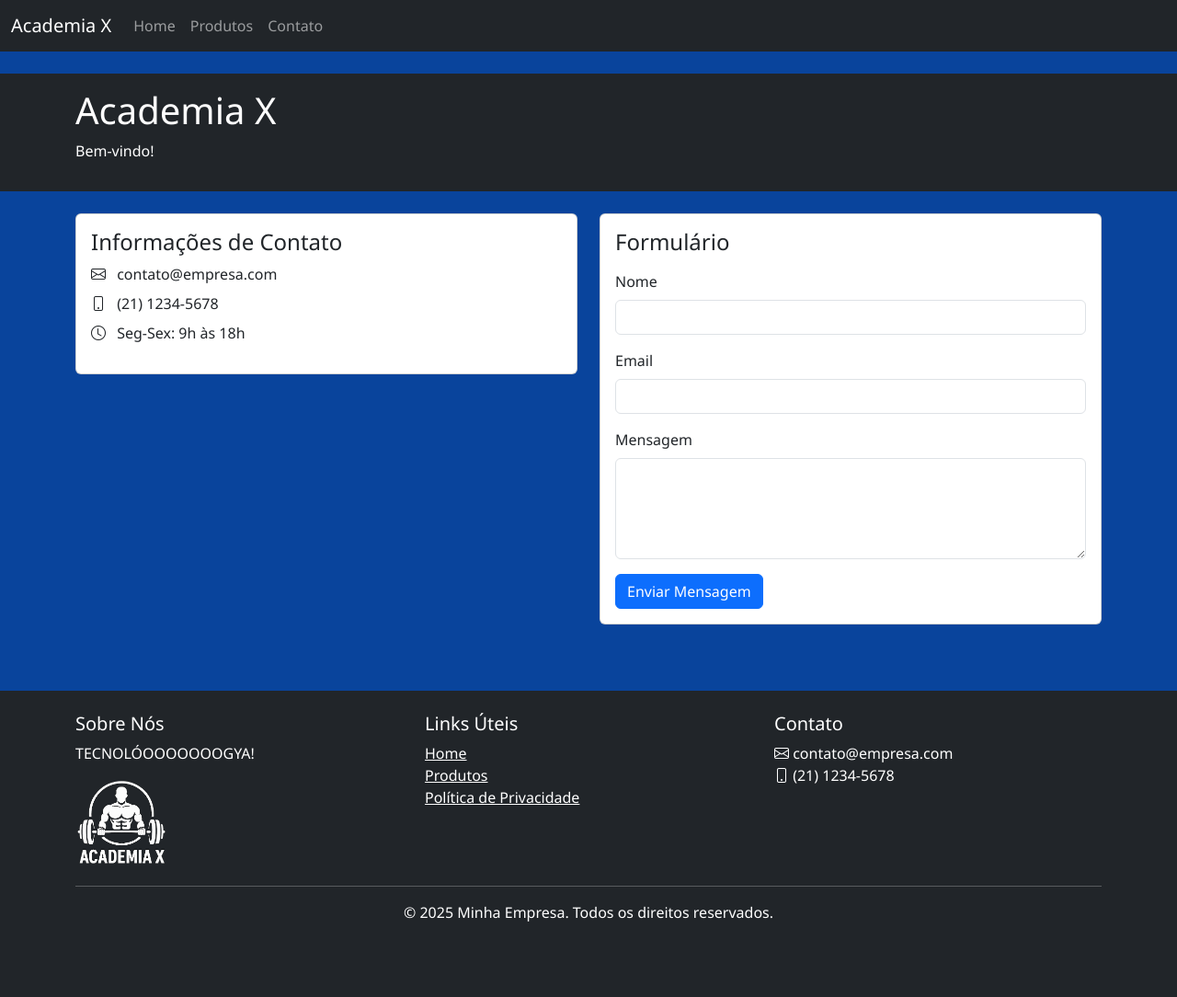
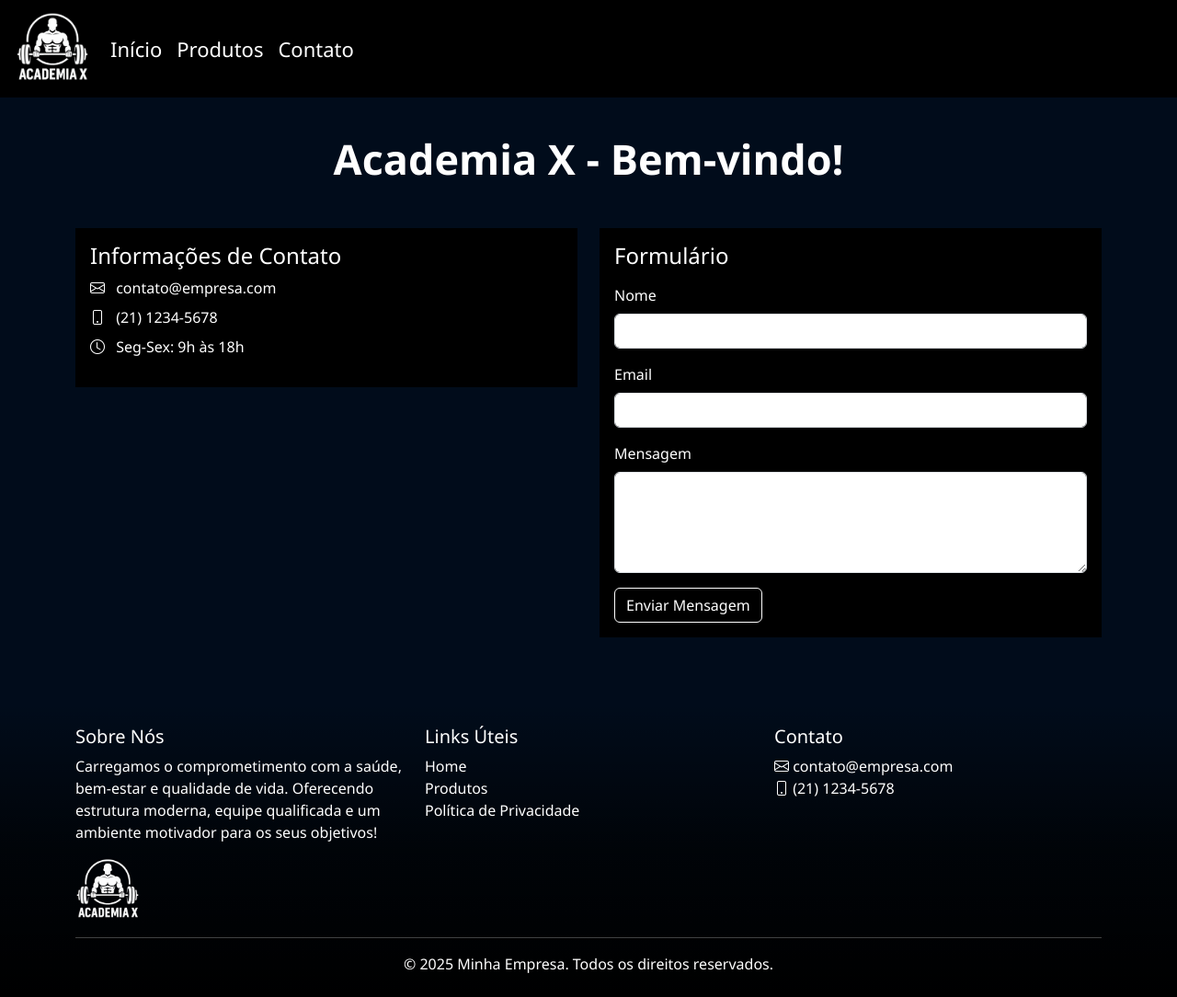
Before and after one commit to pccordeiro16/SENACPython2025, a Django app: page /contatos/ in a window 1280 px wide. Shown: the whole page at 92% size. Before the commit the page ends 1002 px from the top, so only its background shows below. Run offline with Django 5.2, Linux system fonts and the light colour scheme.

Commit message:
Add files via upload

```diff
--- a/ProjetosDjango/academia/app1/static/app1/css/styles.css
+++ b/ProjetosDjango/academia/app1/static/app1/css/styles.css
@@ -4,14 +4,107 @@
     --dark-color: #343a40;
 }
 
+a {
+    text-decoration: none;
+}
+
 body {
     font-family: 'Segoe UI', sans-serif;
-    background-color: #09449c;
+    background-color: #010c1b;
 }
 
-.card {
-    transition: transform 0.3s;
+.product-card {
+    border: none;
+    border-radius: 10px;
 }
-.card:hover {
-    transform: translateY(-5px);
+
+.product-card:hover {
+    border: none !important;
+    transform: scale(1.02);
+    transition: transform 0.5s;
 }
+
+.contact-card {
+    border: none;
+    border-radius: 0;
+}
+
+.logo {
+    margin: 5px;
+    transition: transform 0.2s;
+}
+
+.logo:hover {
+    transform: scale(1.07);
+}
+
+.nav-link {
+    font-size: 22px;
+    padding: 10px;
+    color: white;
+}
+
+.navbar-nav {
+    padding-left: 10px;
+}
+
+.destaques {
+    color: white;
+}
+
+.header {
+    font-size: 45px;
+}
+
+.redirect {
+    color: black;
+    font-size: 35px;
+    margin: 14px;
+}
+
+.redirect:hover {
+    color: #343a40;
+}
+
+.alert-info {
+    border-color: black;
+    color: black;
+    background-color: white;
+}
+
+.gradient-footer {
+    background: linear-gradient(to top, rgba(0,0,0,1), rgba(0,0,0,0.7), rgba(0,0,0,0));
+}
+
+.list-item {
+    outline: none;
+    box-shadow: none;
+}
+
+.card-title {
+    color: white;
+}
+
+.btn-contact {
+    background-color: transparent;
+    border-color: white;
+    color: white;
+}
+
+.btn-contact:hover {
+    background-color: white;
+    border-color: black;
+    color: black;
+}
+
+.btn-product {
+    background-color: transparent;
+    border-color: white;
+    color: white;
+}
+
+.btn-product:hover {
+    background-color: white;
+    border-color: black;
+    color: black;
+}
--- a/ProjetosDjango/academia/app1/templates/app1/contatos.html
+++ b/ProjetosDjango/academia/app1/templates/app1/contatos.html
@@ -14,8 +14,8 @@
 <div class="container mt-4">
     <div class="row">
         <div class="col-md-6">
-            <div class="card mb-4">
-                <div class="card-body">
+            <div class="card contact-card mb-4">
+                <div class="bg-black text-white card-body">
                     <h2 class="h4 card-title">Informações de Contato</h2>
                     <ul class="list-unstyled">
                         <li class="mb-2"><i class="bi bi-envelope me-2"></i> contato@empresa.com</li>
@@ -27,8 +27,8 @@
         </div>
 
         <div class="col-md-6">
-            <div class="card">
-                <div class="card-body">
+            <div class="card contact-card">
+                <div class="bg-black text-white card-body">
                     <h2 class="h4 card-title">Formulário</h2>
                     <form method="post" class="mt-3">
                         {% csrf_token %}
@@ -44,7 +44,7 @@
                             <label for="mensagem" class="form-label">Mensagem</label>
                             <textarea class="form-control" id="mensagem" name="mensagem" rows="4" required></textarea>
                         </div>
-                        <button type="submit" class="btn btn-primary">Enviar Mensagem</button>
+                        <button type="submit" class="btn btn-primary btn-contact">Enviar Mensagem</button>
                     </form>
                 </div>
             </div>
--- a/ProjetosDjango/academia/app1/templates/app1/partials/_footer.html
+++ b/ProjetosDjango/academia/app1/templates/app1/partials/_footer.html
@@ -1,23 +1,24 @@
 <!-- meuapp/templates/meuapp/partials/_footer.html -->
 {% load static %}
 
-<footer class="bg-dark text-white mt-5">
+<footer class="text-white mt-5 gradient-footer">
     <div class="container py-4">
         <div class="row">
             <!-- Seção About -->
             <div class="col-md-4">
                 <h5>Sobre Nós</h5>
-                <p>TECNOLÓOOOOOOOGYA! </p>
-                <img src="{% static 'app1/img/IMG_5571.png' %}" alt="Logo" width="100">
+                <p>Carregamos o comprometimento com a saúde, bem-estar e qualidade de vida.
+                    Oferecendo estrutura moderna, equipe qualificada e um ambiente motivador para os seus objetivos! </p>
+                <img src="{% static 'app1/img/IMG_5571.png' %}" alt="Logo" width="70">
             </div>
 
             <!-- Links Rápidos -->
             <div class="col-md-4">
                 <h5>Links Úteis</h5>
                 <ul class="list-unstyled">
-                    <li><a href="{% url 'home' %}" class="text-white">Home</a></li>
-                    <li><a href="{% url 'produtos' %}" class="text-white">Produtos</a></li>
-                    <li><a href="#" class="text-white">Política de Privacidade</a></li>
+                    <li><a href="{% url 'home' %}" class="list-item text-white">Home</a></li>
+                    <li><a href="{% url 'produtos' %}" class="list-item text-white">Produtos</a></li>
+                    <li><a href="#" class="list-item text-white">Política de Privacidade</a></li>
                 </ul>
             </div>
 
--- a/ProjetosDjango/academia/app1/templates/app1/partials/_header.html
+++ b/ProjetosDjango/academia/app1/templates/app1/partials/_header.html
@@ -1,7 +1,6 @@
 <!-- meuapp/templates/meuapp/partials/_header.html -->
-<header class="bg-dark text-white p-3">
+<header class="text-white p-3 text-center">
     <div class="container">
-        <h1>{% block header_title %}Academia X{% endblock %}</h1>
-        <p>{% block header_subtitle %}Bem-vindo!{% endblock %}</p>
+        <h1 class="header fw-bold">{% block header_title %}Academia X - Bem-vindo!{% endblock %}</h1>
     </div>
 </header>
--- a/ProjetosDjango/academia/app1/templates/app1/partials/navbar.html
+++ b/ProjetosDjango/academia/app1/templates/app1/partials/navbar.html
@@ -1,13 +1,18 @@
-<nav class="navbar navbar-expand-lg navbar-dark bg-dark">
+{% load static %}
+
+<nav class="navbar navbar-expand-lg navbar-dark bg-black">
     <div class="container-fluid">
-        <a class="navbar-brand" href="{% url 'home' %}">Academia X</a>
+        <!-- <a class="navbar-brand" href="{% url 'home' %}">Academia X</a> -->
+        <a href="{% url 'home' %}">
+            <img src="{% static 'app1/img/IMG_5571.png' %}" alt="Logo" width="80" class="logo">
+        </a>
         <button class="navbar-toggler" type="button" data-bs-toggle="collapse" data-bs-target="#navbarNav">
             <span class="navbar-toggler-icon"></span>
         </button>
         <div class="collapse navbar-collapse" id="navbarNav">
             <ul class="navbar-nav">
                 <li class="nav-item">
-                    <a class="nav-link" href="{% url 'home' %}">Home</a>
+                    <a class="nav-link" href="{% url 'home' %}">Início</a>
                 </li>
                 <li class="nav-item">
                     <a class="nav-link" href="{% url 'produtos' %}">Produtos</a>
```
Also changed, not shown: ProjetosDjango/academia/app1/templates/app1/home.html (+4 -4 lines), ProjetosDjango/academia/app1/templates/app1/produtos.html (+7 -4 lines), ProjetosDjango/academia/app1/static/app1/img/banner-01.jpg (added), ProjetosDjango/academia/db.sqlite3, ProjetosDjango/academia/media/produtos/produto1.png (added), ProjetosDjango/academia/media/produtos/produto1_RkBoEwg.png (added), ProjetosDjango/academia/media/produtos/produto1_gf7diBn.png (added), ProjetosDjango/academia/media/produtos/produto1_ugRfUyM.png (added).
